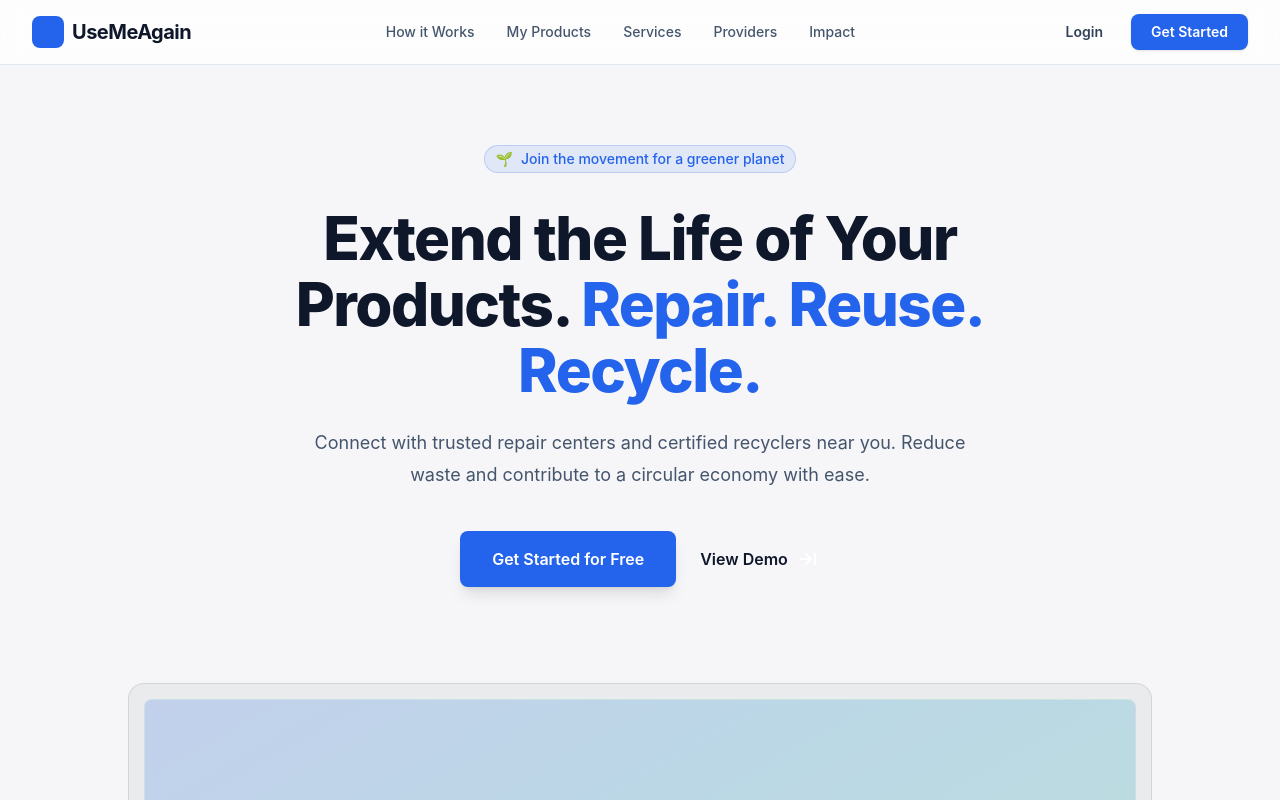
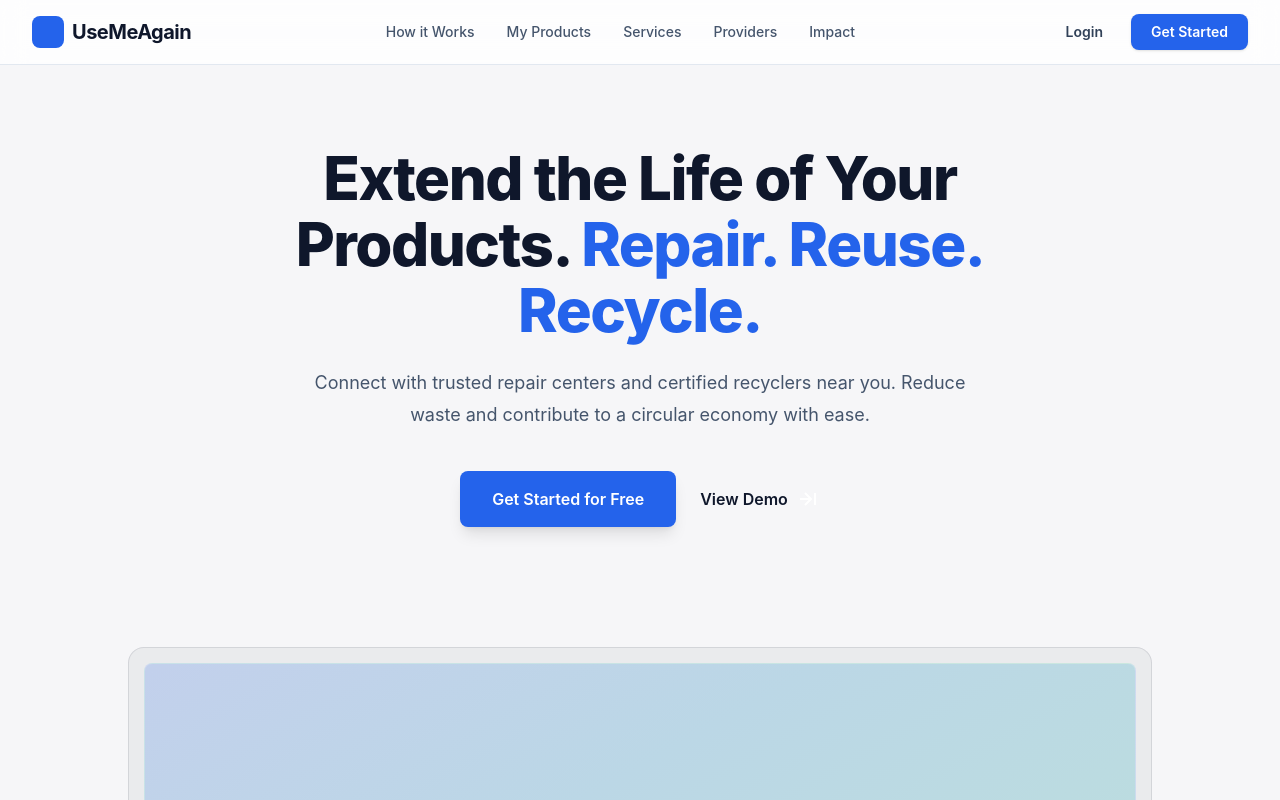
Before and after one commit to ShafnyHadhy/AF-frontend-react, a React (Vite) app: page / in a window 1280 px wide. Shown: the top 800 px of the page. Built offline with nearby package versions, Linux system fonts and the light colour scheme.

Commit message:
refactor: Remove promotional banner and adjust button margin on HomePage

```diff
--- a/src/pages/homePage.jsx
+++ b/src/pages/homePage.jsx
@@ -25,10 +25,6 @@ export default function HomePage() {
       <section className="relative overflow-hidden pb-20 lg:pb-32 pt-10 lg:pt-20">
         <div className="absolute inset-0 -z-10 bg-[radial-gradient(45rem_50rem_at_top,var(--color-blue-50),white)] dark:bg-none" />
         <div className="mx-auto max-w-7xl px-4 text-center sm:px-6 lg:px-8">
-          <div className="mb-8 inline-flex items-center rounded-full bg-[#2463eb]/10 px-3 py-1 text-sm font-medium text-[#2463eb] ring-1 ring-inset ring-[#2463eb]/20">
-            <span className="mr-2">🌱</span> Join the movement for a greener
-            planet
-          </div>
 
           <h1 className="mx-auto max-w-4xl text-4xl font-extrabold leading-[1.1] tracking-tight text-slate-900 dark:text-white sm:text-6xl">
             Extend the Life of Your Products.{" "}
@@ -40,7 +36,7 @@ export default function HomePage() {
             you. Reduce waste and contribute to a circular economy with ease.
           </p>
 
-          <div className="mt-10 flex items-center justify-center gap-x-6">
+          <div className="mt-10 flex items-center justify-center gap-x-6 mb-30">
             <button className="rounded-lg bg-[#2463eb] px-8 py-4 text-base font-semibold text-white shadow-lg transition-all hover:bg-blue-700 focus-visible:outline focus-visible:outline-offset-2 focus-visible:outline-[#2463eb]">
               Get Started for Free
             </button>
```
